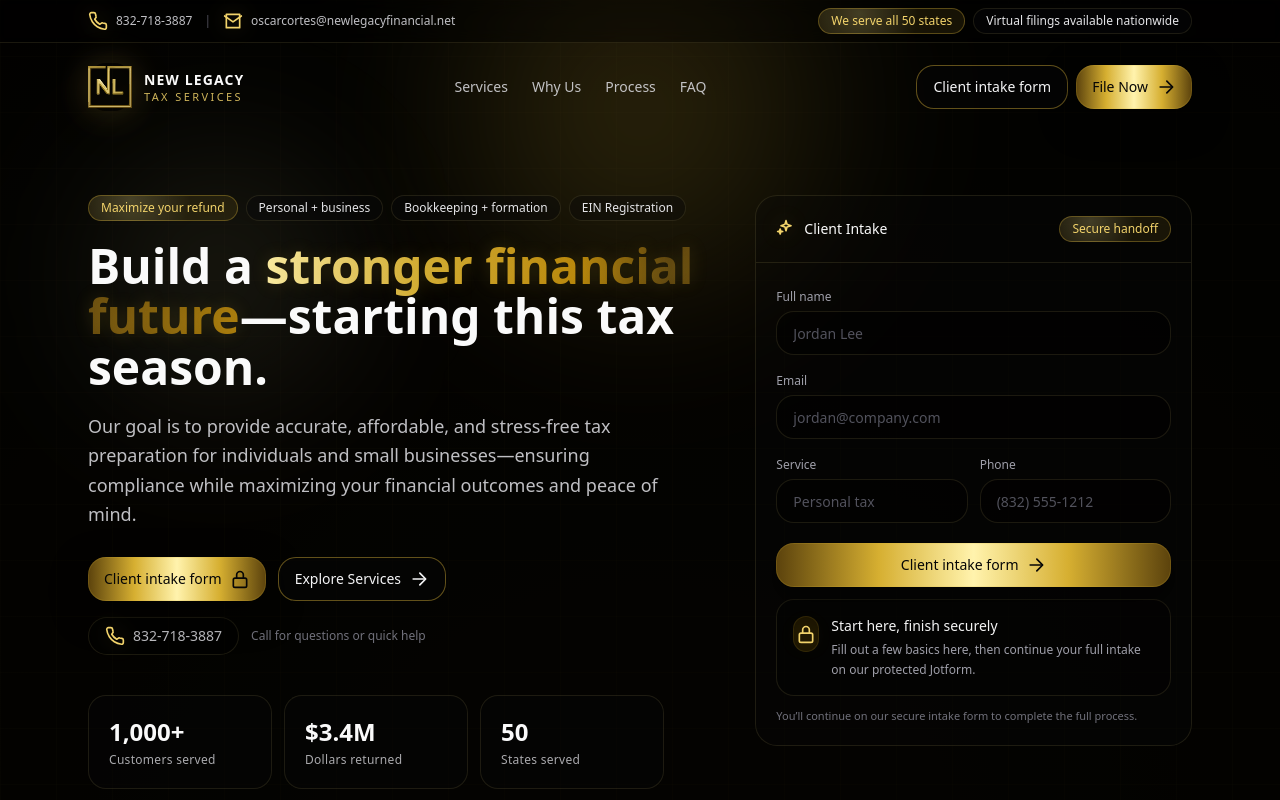
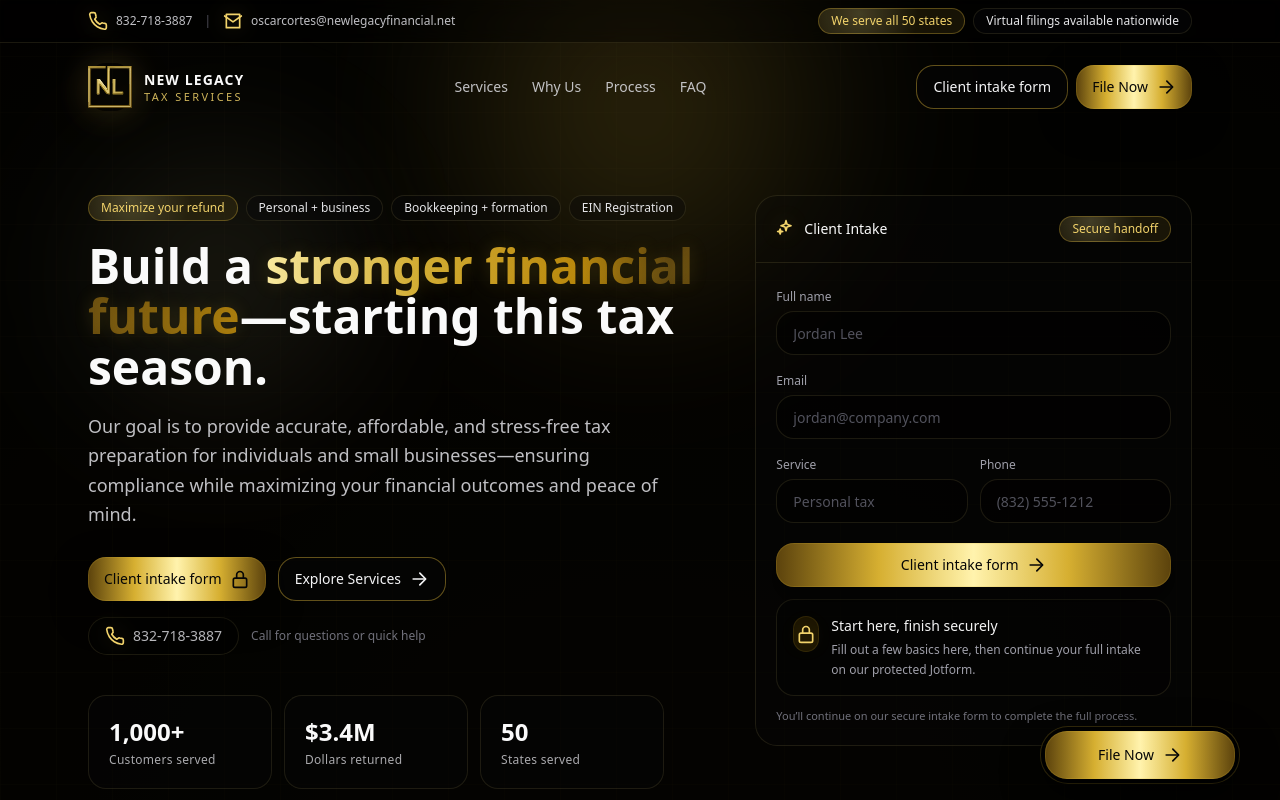
Before and after one commit to aterrazas1993/newlegacy-tax-site, a Next.js app: page / in a window 1280 px wide. Shown: the top 800 px of the page. Built offline with nearby package versions, Linux system fonts and the light colour scheme.

Commit message:
Add floating file now CTA

```diff
--- a/app/components/NewLegacyTaxServicesPrototype.tsx
+++ b/app/components/NewLegacyTaxServicesPrototype.tsx
@@ -697,6 +697,21 @@ export default function NewLegacyTaxServicesPrototype() {
           </div>
         </header>
 
+        <div className="pointer-events-none fixed inset-x-0 bottom-4 z-30 flex justify-center px-4 sm:inset-x-auto sm:right-6 sm:justify-end">
+          <a
+            href="https://form.jotform.com/oscarcortes/NLF"
+            target="_blank"
+            rel="noopener noreferrer"
+            className="pointer-events-auto"
+          >
+            <div className="rounded-[28px] border border-amber-300/20 bg-black/70 p-1 shadow-[0_16px_40px_rgba(0,0,0,0.45)] backdrop-blur-md">
+              <Button className="h-12 min-w-[210px] rounded-[22px] px-5 text-sm sm:min-w-[190px]">
+                File Now <ArrowI className="h-4 w-4 text-current drop-shadow-none" />
+              </Button>
+            </div>
+          </a>
+        </div>
+
         <main className="relative z-10">
           <div className="mx-auto max-w-6xl px-4 pb-12 pt-10 sm:px-6 sm:pt-16">
             <div className="grid items-start gap-10 lg:grid-cols-12">
```
